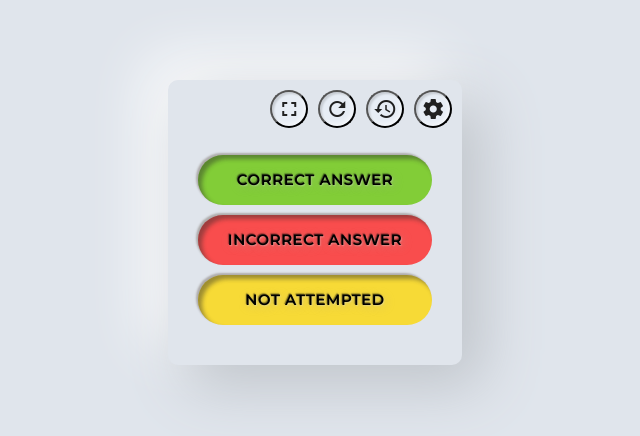
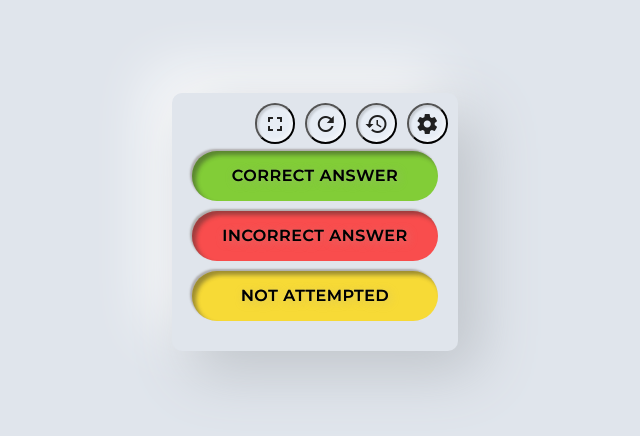
Before and after one commit to Blend1235/QuizTrackerNeumorphic, a plain HTML site: page index.html in a window 1280 px wide. Shown: the part 178-614 px from the top of the page, without its empty margins (325-965 px from the left). Drawn offline with nearby package versions, Linux system fonts and the light colour scheme.

Commit message:
Add files via upload

```diff
--- a/index.html
+++ b/index.html
@@ -9,80 +9,85 @@
     <link rel="stylesheet" href="https://cdnjs.cloudflare.com/ajax/libs/materialize/1.0.0/css/materialize.min.css">
     <meta name="viewport" content="width=device-width, initial-scale=1">
     <style>
+        /* Set base font size for converting px to rem */
+        html {
+            font-size: 16px; /* Assuming the browser default is 16px */
+        }
+        @media only screen and (max-width: 1100px) {
+            html {
+                font-size: 35px;
+            }
+        }
+        @media only screen and (max-width: 800px) {
+            html {
+                font-size: 30px;
+            }
+        }
 
 
-
+        /* Now we can use rem instead of px */
         #controlPanel {
-        position: absolute; /* Change from fixed to absolute */
-        top: 10px;
-        right: 10px;
+            position: absolute;
+            top: 0.625rem;
+            right: 0.625rem;
             display: flex;
-        gap: 10px;
+            gap: 0.625rem;
             align-items: center;
         }
         .cb {
-            /* height: 5em;
-            width: 1em; */
             border-radius: 50%;
             display: flex;
-        padding: 5px 5px;
+            padding: 0.4rem 0.4rem;
             color: rgb(32, 32, 32);
             text-align: center;
             vertical-align: middle;
             align-items: center;
             justify-content: center;
-        width: 100%; /* Same width */
-        margin-bottom: 10px; /* Gap between buttons */
+            width: 100%;
+            margin-bottom: 0.625rem;
             background: #e7edf5;
-        box-shadow: inset 2px 2px 2px #10101024,inset -2px -2px 4px #ffffff92;
-
-
-        /* mix-blend-mode: multiply; */
-
+            box-shadow: inset 0.125rem 0.125rem 0.125rem #10101024,inset -0.125rem -0.125rem 0.25rem #ffffff92;
         }
         body {
             display: flex;
             justify-content: center;
             align-items: center;
-        height: auto; /* Allow body to expand */
-        min-height: 100vh; /* Minimum height is viewport height */
-        background-color: #E0E5EC; /* Neumorphic background */
+            height: auto;
+            min-height: 100vh;
+            background-color: #E0E5EC;
         }
         #quizTracker {
             text-align: center;
-            padding: 4em 2em 2em 2em;
-            border-radius: 10px;
+            padding: 2.5rem 1.25rem 1.25rem 1.25rem;
+            border-radius: 0.625rem;
             background: #E0E5EC;
             max-width: 90vw;
-
-            box-shadow:  20px 20px 60px #bec3c9,
-                         -20px -20px 60px #ffffff;
-            color: #333333; /* Dark text color for light mode */
+            box-shadow:  1.25rem 1.25rem 3.75rem #bec3c9,
+                         -1.25rem -1.25rem 3.75rem #ffffff;
+            color: #333333;
             position: relative;
-            display: flex; /* Use flexbox for layout */
-    flex-direction: column; /* Stack children vertically */
-    align-items: center; /* Center children horizontally */
+            display: flex;
+            flex-direction: column;
+            align-items: center;
         }
         .embossed {
-            text-shadow: -0.5px -0.5px 0.5px #ecebeb, 0.7px 0.7px 0.7px #000; /* Embossed effect */
+            text-shadow: -0.03125rem -0.03125rem 0.03125rem #ecebeb, 0.04375rem 0.04375rem 0.04375rem #000;
             color: #2f2f2f;
         }
         td, th {
-    padding: 10px 30px;
-
+            padding: 0.625rem 1.875rem;
         }
         .tab {
             font-family:sans-serif;
         }
-
         .btn {
-        font-size: 19px;
-        border-radius: 50px;
-        padding: 25px 30px; /* Taller buttons */
+            font-size: 1.1875rem;
+            border-radius: 3.125rem;
+            padding: 1.5625rem 1.875rem;
             color: black;
             text-align: center;
             vertical-align: middle;
-        line-height: 20px; /* Centered text */
+            line-height: 1.25rem;
             font-family: "Montserrat", sans-serif;
             font-optical-sizing: auto;
             font-weight: 600;
@@ -90,45 +95,41 @@
             display: flex;
             align-items: center;
             justify-content: center;
-        width: 100%; /* Same width */
-        margin-bottom: 10px; /* Gap between buttons */
+            width: 100%;
+            margin-bottom: 0.625rem;
             background: #E0E5EC;
-        /* box-shadow:  2px 2px 2px #e2dddd; */
-                     /* -2px -2px 2px #4a4a4a; */
-        box-shadow: inset 4px 4px 4px #2a2a2a6f, -2px -2px 2px #aeacac;
-        /* mix-blend-mode: multiply; */
+            box-shadow: inset 0.25rem 0.25rem 0.25rem #2a2a2a6f, -0.125rem -0.125rem 0.125rem #aeacac;
             border-color: #333333;
             border-width: 5vh;
-        text-shadow: -0.05em -0.05em 0.08em #00000089, 0.05em 0.05em 0.1em #e0e0e06b, 2px 2px 10px #ababab63; /* Embossed effect */
+            text-shadow: -0.003125rem -0.003125rem 0.005rem #00000089, 0.003125rem 0.003125rem 0.00625rem #e0e0e06b, 0.125rem 0.125rem 0.625rem #ababab63;
             order: 3;
         }
         .btn:focus {
-            background-color: inherit; /* No color change on focus */
+            background-color: inherit;
         }
         .correct {
-            background-color: hsl(90, 60%, 51%); /* More saturated */
+            background-color: hsl(90, 60%, 51%);
         }
         .correct:hover {
-            background-color: hsl(90, 60%, 51%); /* Darker on hover */
-            box-shadow: 4px 4px 4px #3a3a3afd, -2px -2px 4px #f4f4f4;
-            font-size: 19.3px;
+            background-color: hsl(90, 60%, 51%);
+            box-shadow: 0.25rem 0.25rem 0.25rem #3a3a3afd, -0.125rem -0.125rem 0.25rem #f4f4f4;
+            font-size: 1.20625rem;
         }
         .incorrect {
-            background-color: hsl(0, 94%, 64%); /* More saturated */
+            background-color: hsl(0, 94%, 64%);
         }
         .incorrect:hover {
-            background-color: hsl(0, 94%, 64%); /* Darker on hover */
-            box-shadow: 4px 4px 4px #3a3a3afd, -2px -2px 4px #f4f4f4;
-            font-size: 19.3px;
+            background-color: hsl(0, 94%, 64%);
+            box-shadow: 0.25rem 0.25rem 0.25rem #3a3a3afd, -0.125rem -0.125rem 0.25rem #f4f4f4;
+            font-size: 1.20625rem;
         }
         .not-attempted {
-            background-color: #f7da36; /* More saturated */
+            background-color: #f7da36;
         }
-
         .not-attempted:hover {
-            background-color: #f7da36; /* Darker on hover */
-            box-shadow: 4px 4px 4px #3a3a3afd, -2px -2px 4px #f4f4f4;
-            font-size: 19.3px;
+            background-color: #f7da36;
+            box-shadow: 0.25rem 0.25rem 0.25rem #3a3a3afd, -0.125rem -0.125rem 0.25rem #f4f4f4;
+            font-size: 1.20625rem;
         }
         #results {
             position: static;
@@ -136,28 +137,28 @@
             overflow-y: auto;
             overflow-x: auto;
             margin-bottom: 1em;
+            font-size: 1.1em;
                 }
         #controlPanel + h1 {
-    order: 1; /* Display before results */
-    margin-bottom: 0; /* Remove bottom margin */
+            order: 1;
+            margin-bottom: 0;
         }
-
-@media only screen and (max-width: 600px) {
+        @media only screen and (max-width: 50rem) {
             #quizTracker {
-                padding: 4em 1em 1em 1em;
+                padding: 2.5rem 0.625rem 0.625rem 0.625rem;
             }
             td  {
-        padding: 3px 7px; /* Reduce horizontal padding for small screens */
+                padding: 0.1875rem 0.4375rem;
             }
             th {
-                padding: 10px 6px;
+                padding: 0.625rem 0.375rem;
             }
         }
         .btn {
-            font-size: 1em;
+            font-size: 1rem;
         }
         .btn:hover {
-            font-size: 1.02em;
+            font-size: 1.0125rem;
         }
     </style>
 </head>
```
Lines whose indentation alone changed are shown as unchanged.
